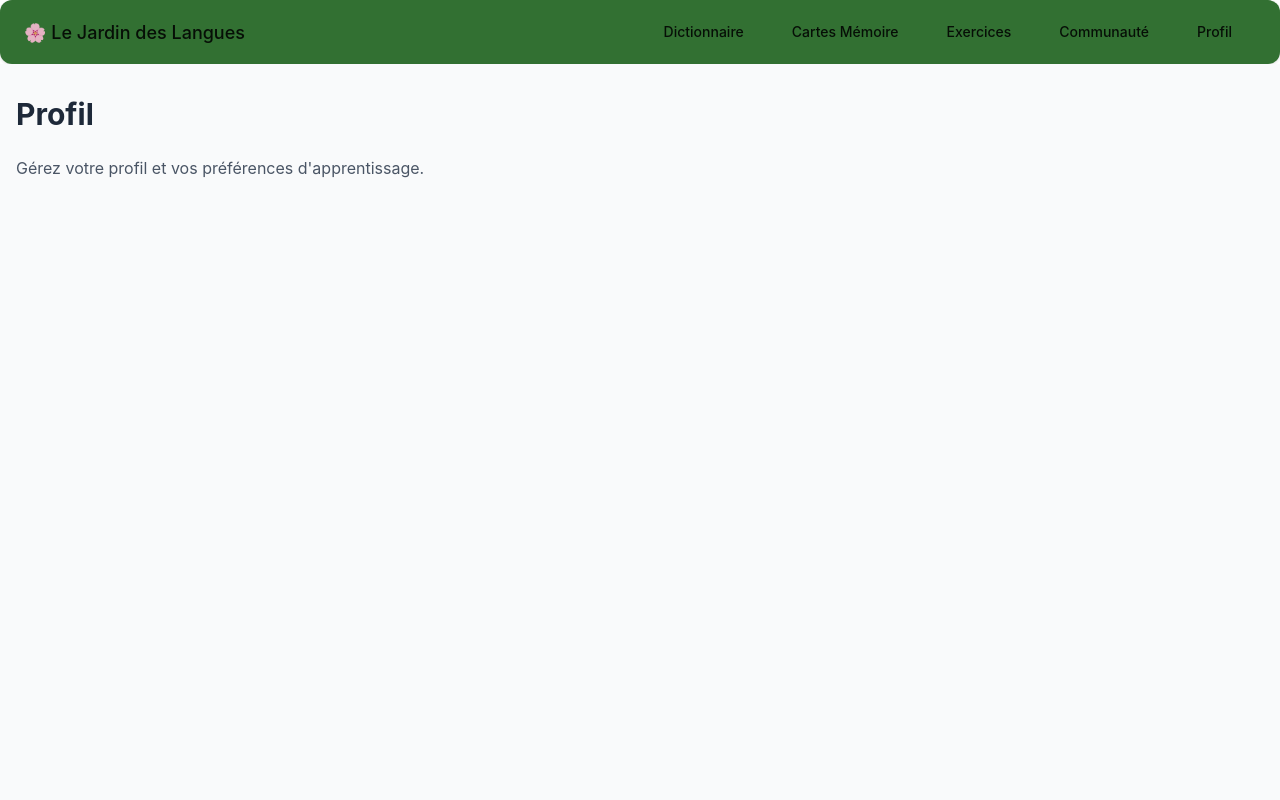
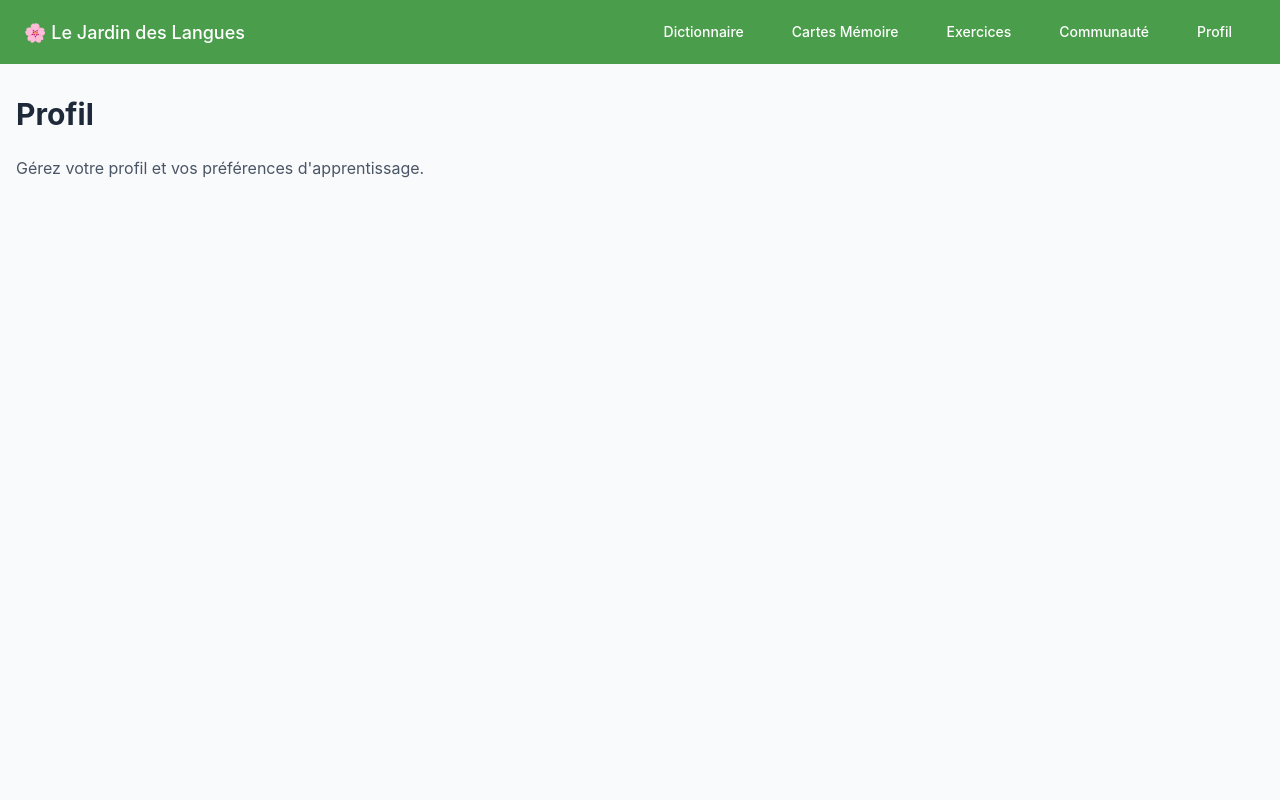
Before and after one commit to Enaell/LeJardinDesLangues, a React (Vite) app in the folder client/: page /profile in a window 1280 px wide. Shown: the top 800 px of the page. Built offline with nearby package versions, Linux system fonts and the light colour scheme; no server answers.

Commit message:
feat(theme): update color palette and AppBar styles for improved aesthetics and consistency

```diff
--- a/client/src/core/components/layout/AppBar.tsx
+++ b/client/src/core/components/layout/AppBar.tsx
@@ -20,6 +20,7 @@ export const AppBar = ({ navigationItems }: AppBarProps) => {
           component={Link}
           to="/"
           className="flex-grow font-bold text-inherit no-underline"
+          color='primary.contrastText'
         >
           🌸 Le Jardin des Langues
         </Typography>
--- a/client/src/core/theme/colors.ts
+++ b/client/src/core/theme/colors.ts
@@ -122,6 +122,8 @@ export const colors = {
     default: '#fefefe',
     paper: '#ffffff',
     disabled: '#f5f5f5',
+    primary: '#4a9d4a',
+    secondary: '#6b7f6b'
   },
 
   // Couleurs de texte
@@ -129,6 +131,8 @@ export const colors = {
     primary: 'rgba(0, 0, 0, 0.87)',
     secondary: 'rgba(0, 0, 0, 0.6)',
     disabled: 'rgba(0, 0, 0, 0.38)',
+    primaryContrast: '#ffffff',
+    secondaryContrast: '#ffffff',
   },
 } as const;
 
--- a/client/src/core/theme/theme.ts
+++ b/client/src/core/theme/theme.ts
@@ -14,12 +14,14 @@ export const createAppTheme = (): Theme => {
         light: colors.primary[300],
         dark: colors.primary[700],
         contrastText: '#ffffff',
+        // contrastText: colors.text.primaryContrast,
       },
       secondary: {
         main: colors.secondary[500],
         light: colors.secondary[300],
         dark: colors.secondary[700],
         contrastText: '#ffffff',
+        // contrastText: colors.text.secondaryContrast,
       },
       error: {
         main: colors.error[500],
@@ -157,7 +159,7 @@ export const createAppTheme = (): Theme => {
         styleOverrides: {
           root: {
             '& .MuiOutlinedInput-root': {
-              borderRadius: 12,
+              borderRadius: 8,
               '&:hover .MuiOutlinedInput-notchedOutline': {
                 borderColor: colors.primary[400],
               },
@@ -187,9 +189,10 @@ export const createAppTheme = (): Theme => {
       MuiAppBar: {
         styleOverrides: {
           root: {
-            backgroundColor: colors.primary[700],
-            color: colors.text.primary,
+            backgroundColor: colors.background.primary,
+            color: colors.text.primaryContrast,
             boxShadow: '0 1px 3px rgba(0, 0, 0, 0.12)',
+            borderRadius: 0,
           },
         },
       },
```
